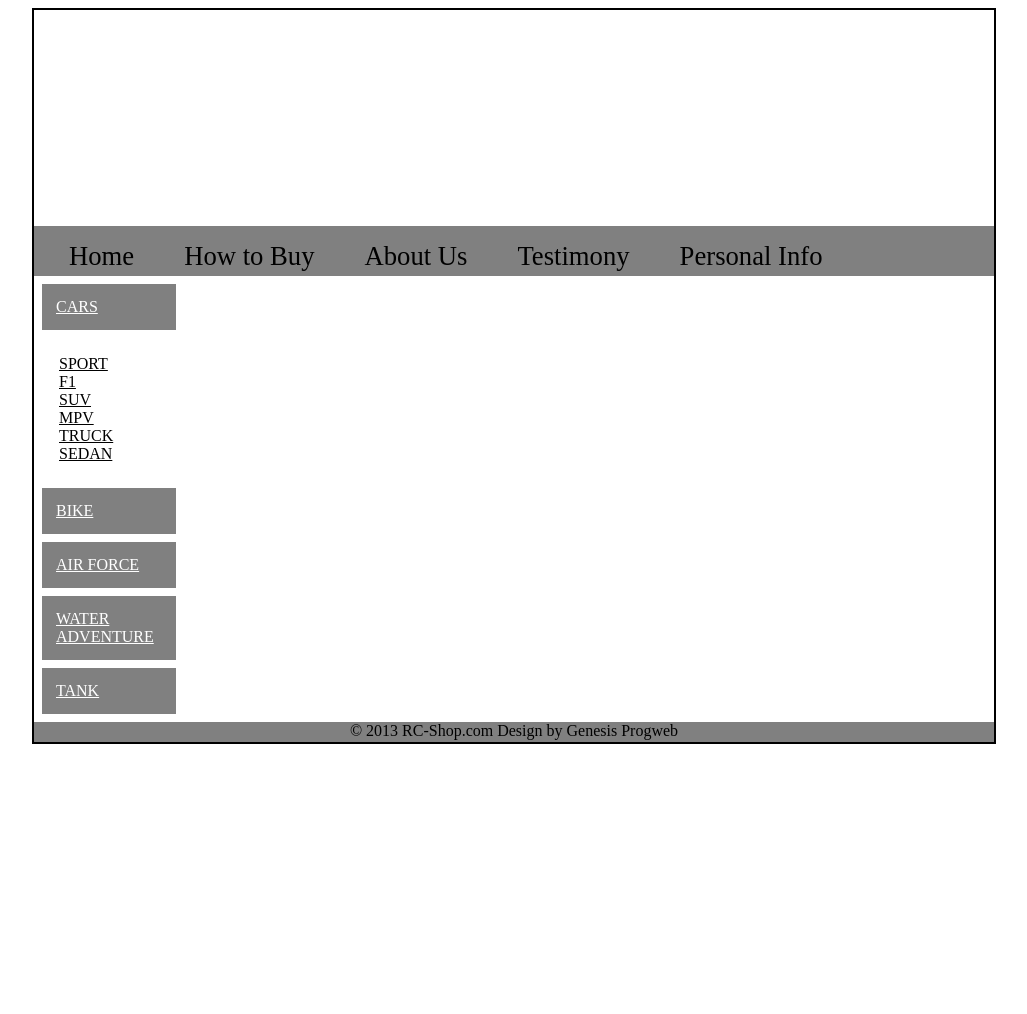
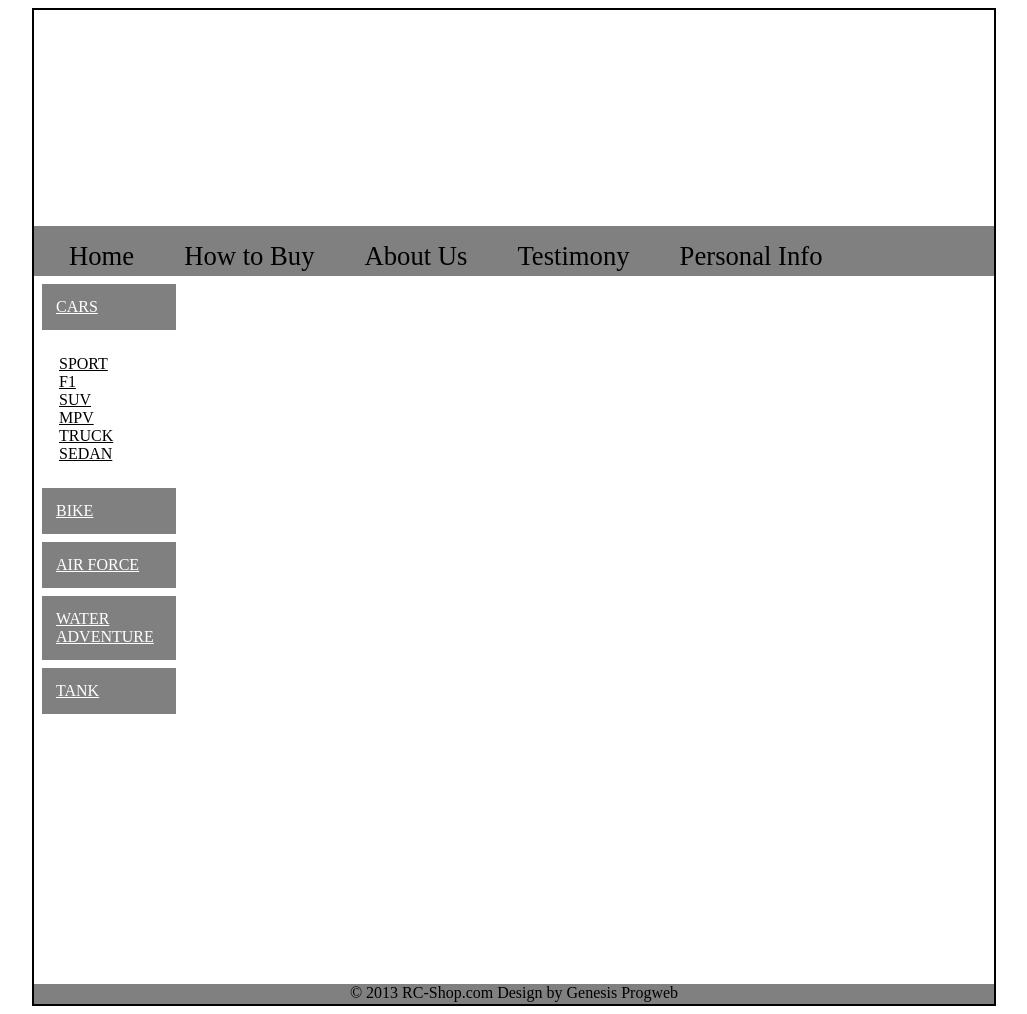
Before and after one commit to IrawanSetyoAdhiNugroho/Genesis-FTIUKDW, a PHP site: the page made by RC Shop.html in a window 1280 px wide. Shown: the whole page, without its empty margins (126-1153 px from the left). Before the commit the page ends 744 px from the top, so only its background shows below. Run offline with PHP 8.4, Linux system fonts and the light colour scheme; some libraries are stand-ins or nearby versions.

Commit message:
Update home.css

```diff
--- a/home.css
+++ b/home.css
@@ -36,6 +36,10 @@
 
 #navigation ul li a:hover{
 	color:red;
+}
+#content{
+	width: 960px;
+	height: 700px;
 }
 #allkategori{
 	height: 350px;
```
